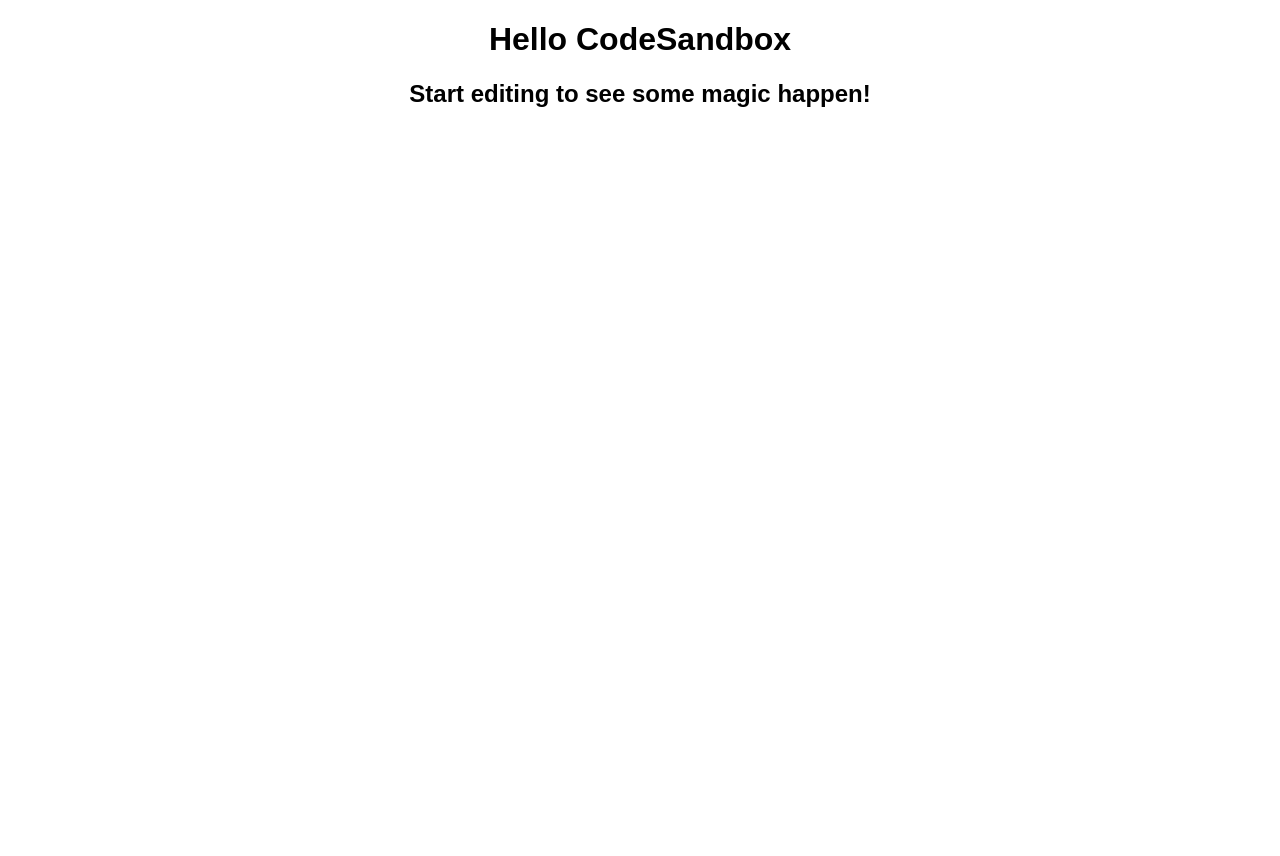
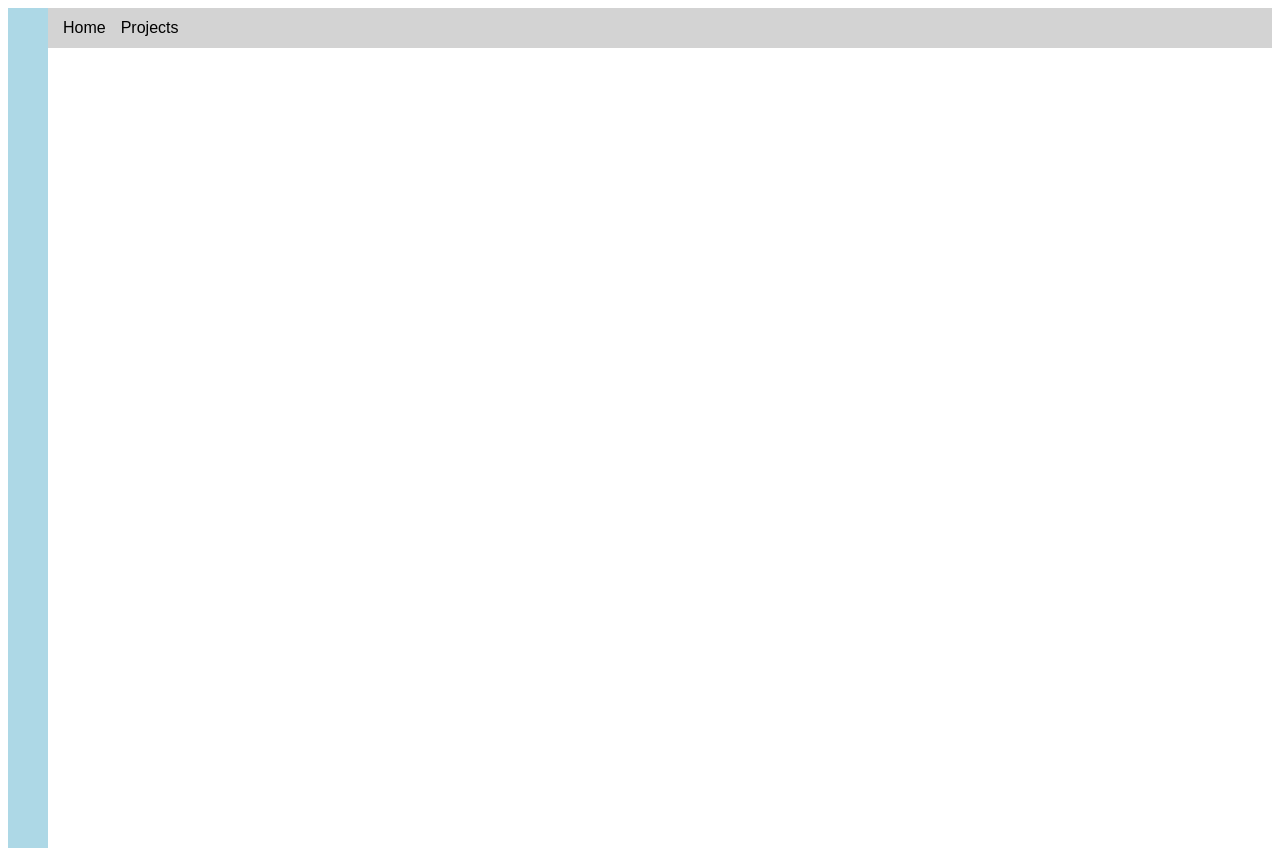
Before and after one commit to rickymm/canvass-challenge, a React (Create React App) app: page / in a window 1280 px wide. Before the commit the page ends 800 px from the top, so only its background shows below. Built offline with nearby package versions, Linux system fonts and the light colour scheme.

Commit message:
initial commit

```diff
--- a/src/App.js
+++ b/src/App.js
@@ -1,10 +1,21 @@
+import Layout from "./Layout";
+import Navbar from "./navigation/Navbar";
+import Sidebar from "./navigation/Sidebar";
+
 import "./styles.css";
 
 export default function App() {
   return (
     <div className="App">
-      <h1>Hello CodeSandbox</h1>
-      <h2>Start editing to see some magic happen!</h2>
+      <Layout>
+        <Navbar>
+          <a href="/">Home</a>
+          <a href="/projects">Projects</a>
+        </Navbar>
+        <Sidebar />
+        {/* <h1>Hello CodeSandbox</h1> */}
+        {/* <h2>Start editing to see some magic happen!</h2> */}
+      </Layout>
     </div>
   );
 }
--- /dev/null
+++ b/src/Layout.js
@@ -0,0 +1,11 @@
+import styled from "styled-components/macro";
+
+const Layout = styled.div`
+  display: grid;
+  grid-template-areas:
+    "sidebar navbar "
+    "sidebar content";
+  grid-template-columns: min-content;
+`;
+
+export default Layout;
--- /dev/null
+++ b/src/navigation/Navbar.js
@@ -0,0 +1,26 @@
+import styled from "styled-components/macro";
+
+const NavBar = styled.nav`
+  grid-area: navbar;
+  display: flex;
+  align-items: center;
+  list-style: none;
+  height: 40px;
+  background: lightgray;
+
+  a {
+    color: black;
+    cursor: pointer;
+    text-decoration: none;
+  }
+
+  a:visited {
+    color: black;
+  }
+
+  a:not(:last-child) {
+    margin: 15px;
+  }
+`;
+
+export default NavBar;
--- /dev/null
+++ b/src/navigation/Sidebar.js
@@ -0,0 +1,32 @@
+import styled from "styled-components/macro";
+
+export default function Sidebar() {
+  return <Wrapper>{/* Future content */}</Wrapper>;
+}
+
+const Wrapper = styled.div`
+  grid-area: sidebar;
+  display: flex;
+  flex-direction: column;
+  padding-top: 40px;
+
+  align-items: center;
+  list-style: none;
+  width: 40px;
+  height: 100vh;
+  background: lightblue;
+
+  a {
+    color: black;
+    cursor: pointer;
+    text-decoration: none;
+  }
+
+  a:visited {
+    color: black;
+  }
+
+  a:not(:last-child) {
+    margin: 15px;
+  }
+`;
```
